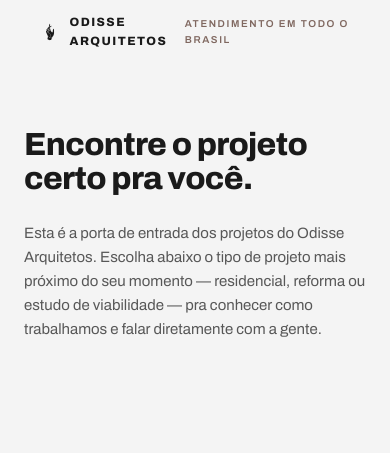
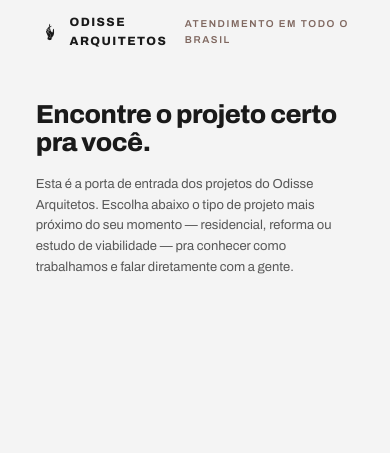
Before and after one commit to cidclementino/projetos-odisse, a Jekyll site: the page built from inicio/index.html, in a window 390 px wide. Shown: the top 453 px of the page. Built offline with Jekyll 4.4.1, drawn with Linux system fonts in a browser that asks for light colours; some of the changed text lies outside the part shown; grey boxes are pictures that could not be loaded.

Commit message:
Update index.html

```diff
--- a/inicio/index.html
+++ b/inicio/index.html
@@ -3,44 +3,51 @@
 title: "Odisse Arquitetos — Projetos"
 ---
 <style>
-  /* Esta página não usa hero em tela cheia — anula o min-height:100vh
-     do .viewport-hero herdado do layout, que só teria o header dentro
-     e empurraria hero+cards pra fora da tela. */
-  .viewport-hero{ min-height:0; }
 
   /* ---------- HUB HERO (texto empilhado, sem imagem) ---------- */
   .hub-hero-v2{
     background:var(--claro);
-    padding:64px 0 48px;
+    padding:clamp(20px, 4vh, 40px) 0 clamp(12px, 2.5vh, 24px);
+    flex-shrink:0;
   }
   .hub-hero-grid{
     max-width:50%;
   }
   .hub-hero-title{
-    font-size:clamp(32px, 4vw + 1vh, 58px);
+    font-size:clamp(26px, 2.6vw + 1.6vh, 50px);
     line-height:1.08;
     color:var(--escuro);
     font-weight:800;
     letter-spacing:-0.02em;
-    margin-bottom:24px;
+    margin-bottom:clamp(10px, 2vh, 18px);
   }
   .hub-hero-desc{
-    font-size:clamp(15px, 1vw + 0.5vh, 17px);
+    font-size:clamp(13px, 0.6vw + 0.8vh, 16px);
     color:rgba(26,26,26,0.72);
     max-width:480px;
   }
 
   /* ---------- HUB CARDS ---------- */
-  .hub-cards-section{ padding:0 0 88px; }
+  .hub-cards-section{
+    flex:1;
+    display:flex;
+    align-items:center;
+    min-height:0;
+    padding-bottom:clamp(16px, 3vh, 32px);
+  }
   .hub-cards-grid{
+    width:100%;
     display:grid;
     grid-template-columns:1fr 1fr 1fr;
-    gap:40px;
+    gap:clamp(16px, 2vw, 40px);
   }
   .hub-card{
     position:relative;
     display:block;
     aspect-ratio:1/1;
+    max-height:44vh;
+    width:100%;
+    margin:0 auto;
     overflow:hidden;
     text-decoration:none;
   }
@@ -107,14 +114,13 @@
   }
 </style>
 
-
-</div><!-- fecha .viewport-hero aberto no _includes/header.html via layout -->
-
-<!-- HERO + CARDS, como um único bloco -->
+<!-- HERO + CARDS, como um único bloco, ocupando a tela cheia -->
 <section class="hub-hero-v2">
-  <div class="frame hub-hero-grid">
-    <h1 class="display hub-hero-title">{{ site.data.inicio_conteudo.hero.titulo }}</h1>
-    <p class="hub-hero-desc">{{ site.data.inicio_conteudo.hero.descricao }}</p>
+  <div class="frame">
+    <div class="hub-hero-grid">
+      <h1 class="display hub-hero-title">{{ site.data.inicio_conteudo.hero.titulo }}</h1>
+      <p class="hub-hero-desc">{{ site.data.inicio_conteudo.hero.descricao }}</p>
+    </div>
   </div>
 </section>
 
@@ -142,6 +148,7 @@
     </div>
   </div>
 </section>
+</div><!-- fecha .viewport-hero aberto no _includes/header.html via layout -->
 
 <hr class="hairline">
 
```
